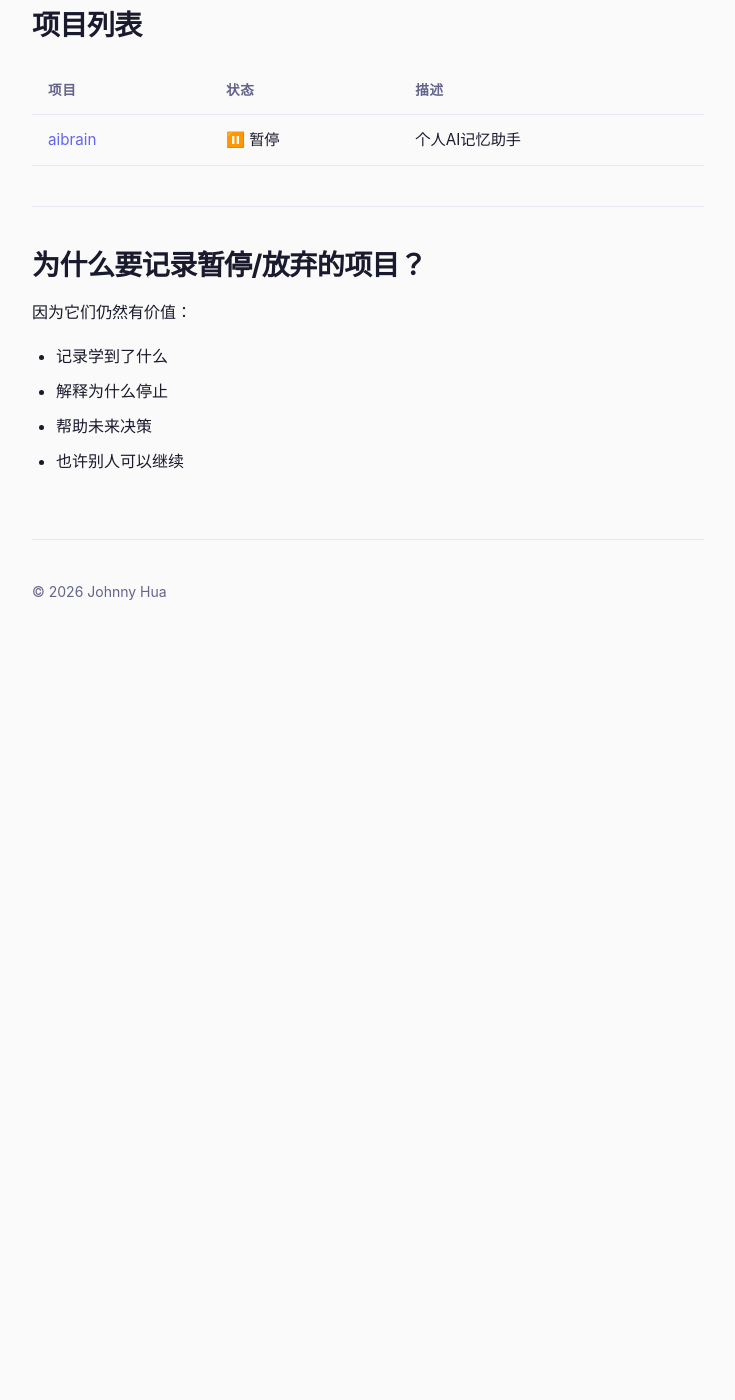
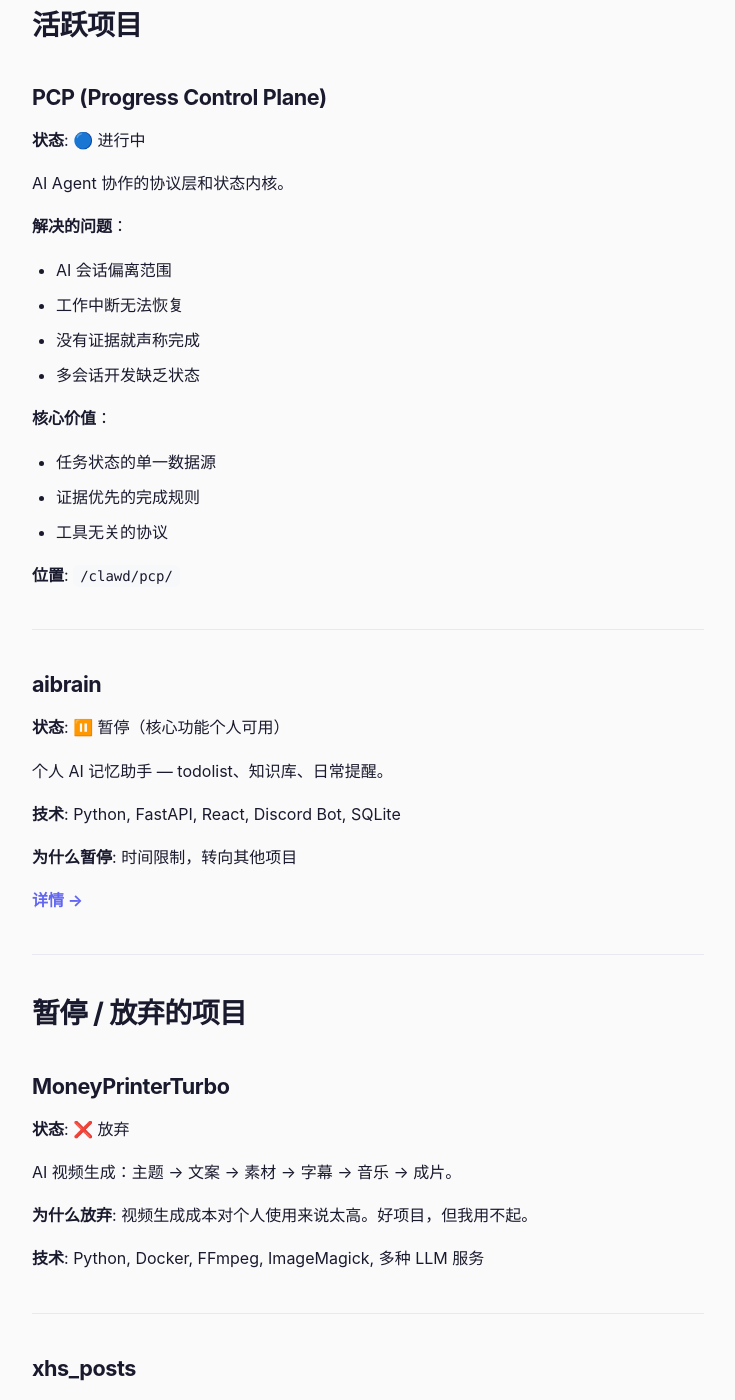
Before and after one commit to JohnnyHua/JohnnyHua.github.io, a Jekyll site: the page built from projects/index-zh.md, in a window 1280 px wide and 1400 px high, scrolled down 592 px. Shown: the whole window, without its empty margins (272-1007 px from the left). Built offline with Jekyll 4.4.1, drawn with Linux system fonts in a browser that asks for light colours; before the commit the page ends 1244 px from its top, so only the background shows below that; some of the changed text lies outside the part shown.

Commit message:
Add projects page with full project list

```diff
--- a/projects/index-zh.md
+++ b/projects/index-zh.md
@@ -5,28 +5,122 @@ title: 项目
 
 # 项目
 
-我做过的想法。有些完成了，有些暂停了，有些放弃了。
+我做过的个人项目。有些完成了，有些暂停了，有些演变成了别的。
 
 ---
 
 ## 状态说明
 
-- ✅ **完成** - 生产环境运行中
-- 🔵 **进行中** - 正在开发
-- ⏸️ **暂停** - 临时停止
-- ❌ **放弃** - 决定不再继续
+- 🔵 **进行中** — 正在开发
+- ⏸️ **暂停** — 临时停止
+- ❌ **放弃** — 决定不再继续
+- 🔄 **演进** — 变成了其他项目
 
 ---
 
-## 项目列表
+## 活跃项目
 
-| 项目 | 状态 | 描述 |
-|------|------|------|
-| [aibrain](aibrain-zh.html) | ⏸️ 暂停 | 个人AI记忆助手 |
+### PCP (Progress Control Plane)
+
+**状态**: 🔵 进行中
+
+AI Agent 协作的协议层和状态内核。
+
+**解决的问题**：
+- AI 会话偏离范围
+- 工作中断无法恢复
+- 没有证据就声称完成
+- 多会话开发缺乏状态
+
+**核心价值**：
+- 任务状态的单一数据源
+- 证据优先的完成规则
+- 工具无关的协议
+
+**位置**: `/clawd/pcp/`
 
 ---
 
-## 为什么要记录暂停/放弃的项目？
+### aibrain
+
+**状态**: ⏸️ 暂停（核心功能个人可用）
+
+个人 AI 记忆助手 — todolist、知识库、日常提醒。
+
+**技术**: Python, FastAPI, React, Discord Bot, SQLite
+
+**为什么暂停**: 时间限制，转向其他项目
+
+**[详情 →](aibrain-zh.html)**
+
+---
+
+## 暂停 / 放弃的项目
+
+### MoneyPrinterTurbo
+
+**状态**: ❌ 放弃
+
+AI 视频生成：主题 → 文案 → 素材 → 字幕 → 音乐 → 成片。
+
+**为什么放弃**: 视频生成成本对个人使用来说太高。好项目，但我用不起。
+
+**技术**: Python, Docker, FFmpeg, ImageMagick, 多种 LLM 服务
+
+---
+
+### xhs_posts
+
+**状态**: ⏸️ 暂停
+
+小红书帖子管理和分析。
+
+**子项目**：
+- intro
+- fenjue (分掘)
+- jobbi
+- UsingAI
+
+---
+
+### 记账
+
+**状态**: ⏸️ 暂停
+
+个人记账工具。
+
+**技术**: Python
+
+---
+
+### agents-projet
+
+**状态**: 🔄 演进为 PCP
+
+基于 LangChain 的 CLI Agent，通过访谈收集项目需求。
+
+**学到的**: 这成为我对 AI Agent 协作模式思考的一部分。
+
+---
+
+## PCP 演进历史
+
+PCP 不是凭空出现的，它经历了多次迭代：
+
+| 阶段 | 项目 | 发生了什么 |
+|------|------|-----------|
+| v0.1 | AI_Progress_Control_Plane | 初始设计文档 |
+| v0.2 | DevOPS / study_openclaw | 探索 AI 工作空间 |
+| v0.3 | PCP_OpenCode_Plugin_Plan | 聚焦 OpenCode 集成 |
+| 当前 | PCP | 协议层，工具无关 |
+
+**设计文档**：
+- AI_Agent_Cluster_项目说明_对外版本.pdf
+- AI_RD_OS_v1_自托管智能体研发组织操作系统_v1.pdf
+
+---
+
+## 为什么要记录暂停的项目？
 
 因为它们仍然有价值：
 - 记录学到了什么
```
Also changed, not shown: projects/index.md (+104 -10 lines).
